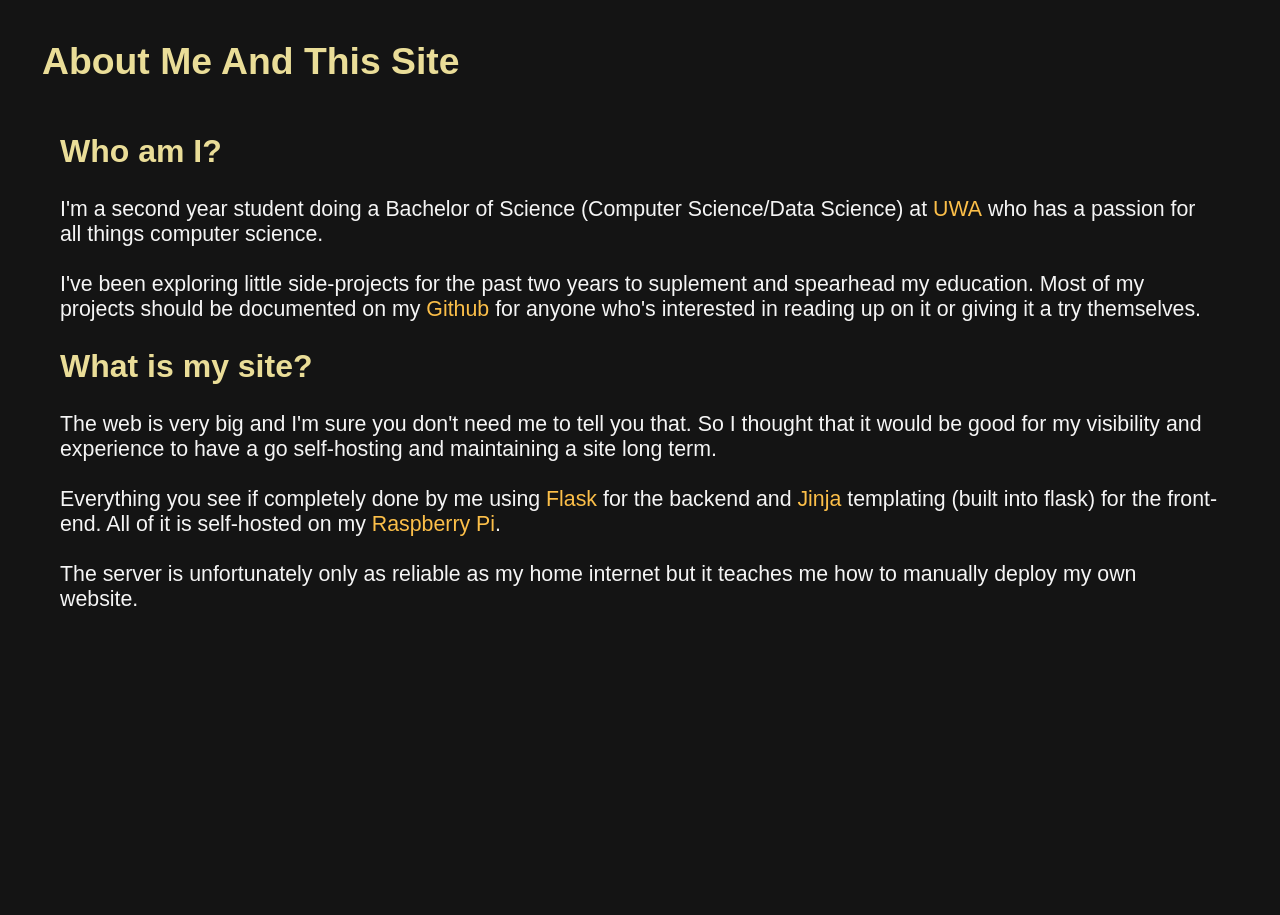
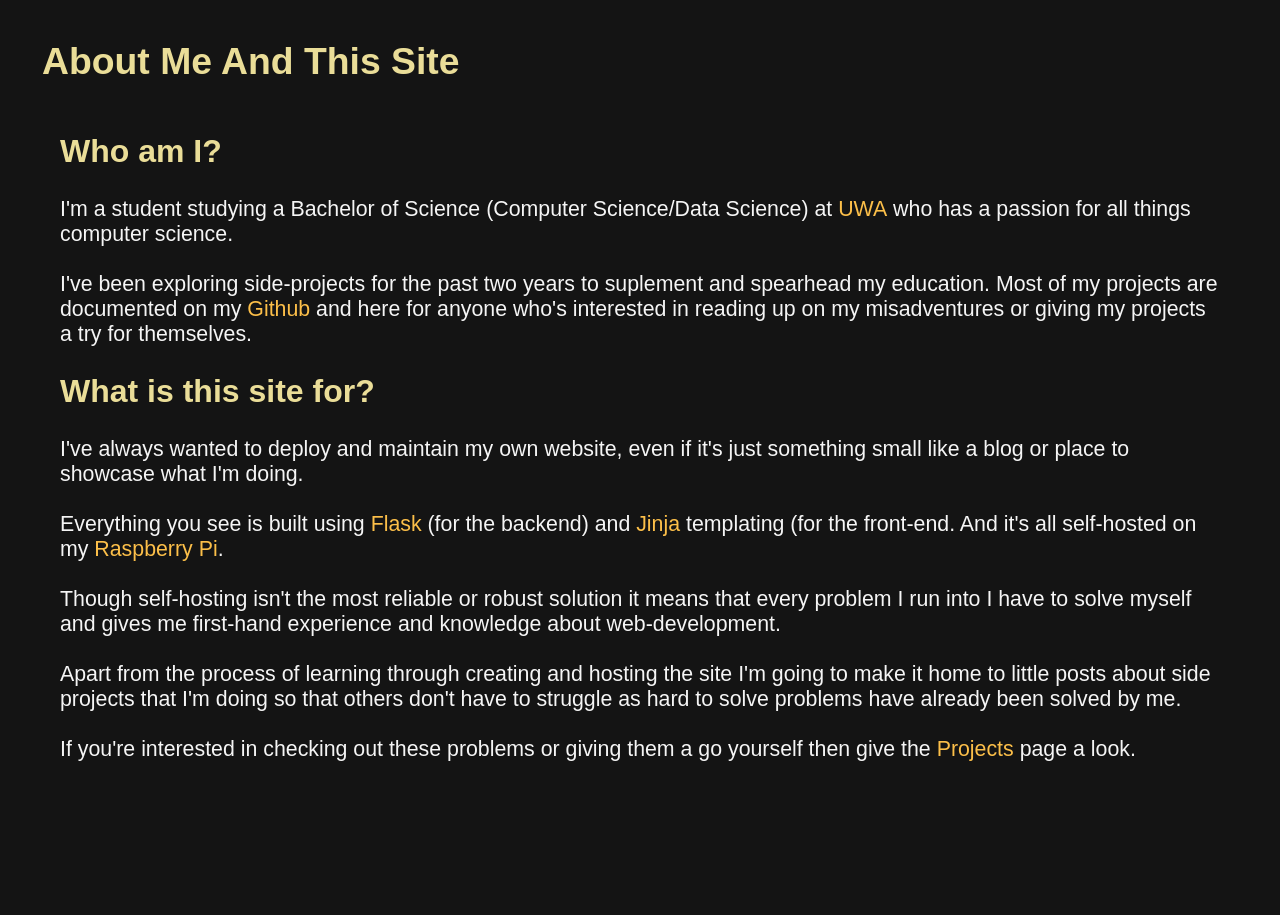
Before and after one commit to cookies-xor-cream/cookies-xor-cream.github.io, a Flask app: page /about in a window 1280 px wide. Shown: the part 103-1018 px from the top of the page. Run offline with Flask 2, Linux system fonts and the light colour scheme; some libraries are stand-ins or nearby versions.

Commit message:
Wrote proper about page

```diff
--- a/website/templates/about/about.html
+++ b/website/templates/about/about.html
@@ -10,20 +10,24 @@ About Me And This Site
 </h2>
 
 <p>
-	I'm a second year student doing a Bachelor of Science (Computer Science/Data Science) at <a href="https://www.uwa.edu.au/home">UWA</a> who has a passion for all things computer science.
+	I'm a student studying a Bachelor of Science (Computer Science/Data Science) at <a href="https://www.uwa.edu.au/home">UWA</a> who has a passion for all things computer science.
 	<br>
-	<br> I've been exploring little side-projects for the past two years to suplement and spearhead my education. Most of my projects should be documented on my <a href="https://github.com/Arithmetic-Overflow">Github</a> for anyone who's interested in reading up on it or giving it a try themselves.
+	<br> I've been exploring side-projects for the past two years to suplement and spearhead my education. Most of my projects are documented on my <a href="https://github.com/Arithmetic-Overflow">Github</a> and here for anyone who's interested in reading up on my misadventures or giving my projects a try for themselves.
 </p>
 
 <h2>
-	What is my site?
+	What is this site for?
 </h2>
 
 <p>
-	The web is very big and I'm sure you don't need me to tell you that. So I thought that it would be good for my visibility and experience to have a go self-hosting and maintaining a site long term.
+	I've always wanted to deploy and maintain my own website, even if it's just something small like a blog or place to showcase what I'm doing.
 	<br>
-	<br> Everything you see if completely done by me using <a href="https://flask.palletsprojects.com/en/2.0.x/">Flask</a> for the backend and <a href="https://jinja.palletsprojects.com/en/3.0.x/">Jinja</a> templating (built into flask) for the front-end. All of it is self-hosted on my <a href="https://www.raspberrypi.org/">Raspberry Pi</a>.
+	<br> Everything you see is built using <a href="https://flask.palletsprojects.com/en/2.0.x/">Flask</a> (for the backend) and <a href="https://jinja.palletsprojects.com/en/3.0.x/">Jinja</a> templating (for the front-end. And it's all self-hosted on my <a href="https://www.raspberrypi.org/">Raspberry Pi</a>.
 	<br>
-	<br> The server is unfortunately only as reliable as my home internet but it teaches me how to manually deploy my own website.
+	<br> Though self-hosting isn't the most reliable or robust solution it means that every problem I run into I have to solve myself and gives me first-hand experience and knowledge about web-development.
+	<br>
+	<br> Apart from the process of learning through creating and hosting the site I'm going to make it home to little posts about side projects that I'm doing so that others don't have to struggle as hard to solve problems have already been solved by me.
+	<br>
+	<br> If you're interested in checking out these problems or giving them a go yourself then give the <a href="/projects">Projects</a> page a look.
 </p>
 {% endblock %}
```
